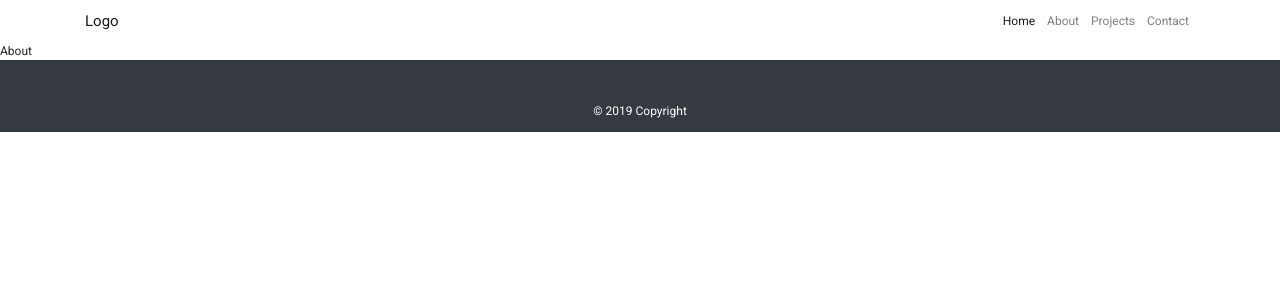
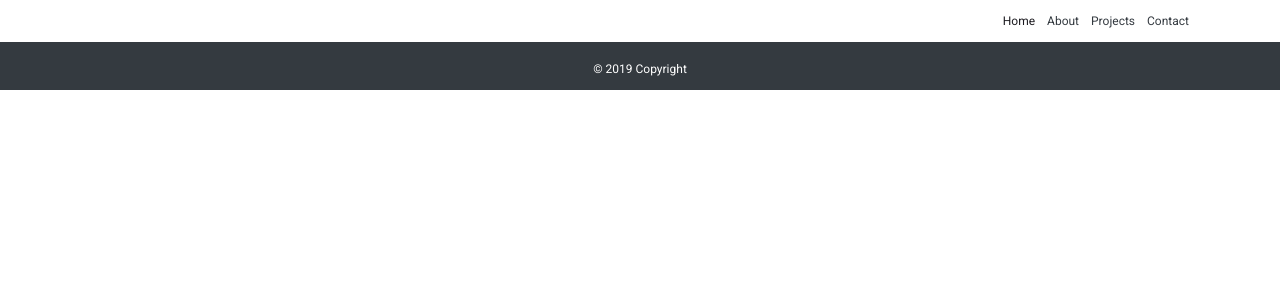
Before and after one commit to simone188535/portfolio, a React (Create React App) app: page /about in a window 1280 px wide. Shown: the top 300 px of the page. Built offline with nearby package versions, Linux system fonts and the light colour scheme.

Commit message:
nav scroll animation created

```diff
--- a/src/App.js
+++ b/src/App.js
@@ -1,6 +1,6 @@
 import React from 'react';
 import { BrowserRouter, Route } from 'react-router-dom';
-import HomepageHeader from './HomepageHeader';
+import Homepage from './Homepage';
 import Projects from './projects/Projects';
 import About from './about/About';
 import Contact from './contact/Contact';
@@ -15,7 +15,7 @@ const App = () => {
             <BrowserRouter>
             <GlobalNav />
                 <div>
-                    <Route path="/" exact component={HomepageHeader} />
+                    <Route path="/" exact component={Homepage} />
                     <Route path="/projects" component={Projects} />
                     <Route path="/about" component={About} />
                     <Route path="/contact" component={Contact} />
--- a/src/GlobalNav.js
+++ b/src/GlobalNav.js
@@ -1,14 +1,47 @@
-import React from 'react';
+import React, { Component, createRef } from 'react';
 import { Link } from 'react-router-dom';
 
-const GlobalNav = () => {
+class GlobalNav extends Component {
+
+    constructor() {
+        super();
+        this.state = {
+            navBackground: 'nav-background-light'
+        }
+    }
+     componentDidMount(){
+        window.addEventListener('scroll', this.toggleBackgroundColor);
+    }
+
+    toggleBackgroundColor = () => {
+
+        let navBackgroundVal = '';
+
+        if(window.scrollY<100){
+            navBackgroundVal = 'nav-background-light';
+        }else{
+            navBackgroundVal = 'nav-background-dark';
+        }
+         this.setState({
+            navBackground: navBackgroundVal
+        });
+    }
+
+    onScroll = () =>{
+        return false;
+        // this.toggleBackgroundColor();
+    }
+
+    render() {
         return (
-        <nav className="navbar navbar-expand-lg navbar-light page-bg-color static-top">
+            <nav className={`navbar navbar-expand-lg navbar-light page-bg-color fixed-top ${this.state.navBackground}`}
+            // onClick={this.toggleBackgroundColor}
+            >
                 <div className="container">
-                <Link className="navbar-brand" to="/">
+                    {/* <Link className="navbar-brand" to="/"> */}
                         {/* <img src="http://placehold.it/150x50?text=Logo" alt=""> */}
-                    <div>Logo</div>
-                </Link>
+                        {/* <div>Logo</div>
+                    </Link> */}
                     <button className="navbar-toggler" type="button" data-toggle="collapse" data-target="#navbarResponsive" aria-controls="navbarResponsive" aria-expanded="false" aria-label="Toggle navigation">
                         <span className="navbar-toggler-icon"></span>
                     </button>
@@ -34,5 +67,6 @@ const GlobalNav = () => {
             </nav>
         );
     }
+}
 
 export default GlobalNav;
--- a/src/HomepageHeader.js
+++ b/src/Homepage.js
@@ -1,17 +1,21 @@
-import React, { Component } from 'react';
+import React, { Component, useRef } from 'react';
 // import stockImage from './assets/m-n-TgAqZAd9InA-unsplash.jpg';
-// import { Tween, Timeline } from 'react-gsap';
+import { Tween, Power3 } from 'react-gsap';
 
-class HomepageHeader extends Component {
+// class Homepage extends Component {
+    const Homepage = () => {
+
+    // simpleRef = createRef();
+    let logoItem = useRef(null);
 
     // componentDidMount(){
 
     // }
-    render() {
+    // render() {
         return (
             <div className="home">
                 <div className="container-fluid">
-                    <div className="row vh-100 jumbo-head">
+                    <div className="row vh-100 jumbo-head section-one">
                         <div className="col-md-6 h-100 primary-background">
                             <div className="text-align-left position-absolute header-text-container">
                                 <div className="header-thin primary-dark-color headline-thin">Hello. My name is ...</div>
@@ -56,7 +60,7 @@ class HomepageHeader extends Component {
                 </div>
             </div>
         );
-    }
+    // }
 }
 
-export default HomepageHeader;
+export default Homepage;
--- a/src/scss/App.scss
+++ b/src/scss/App.scss
@@ -48,6 +48,40 @@ html{
         font-weight: $font-weight-med;
 
     }
+    .nav-background-light{
+        background: $white;
+        transition: background-color 1s ease-out;
+
+        .nav-item.active .nav-link{
+            &:hover{
+                color: $black;
+            }
+            color: $black;
+        }
+        .nav-item .nav-link{
+            &:hover{
+                color:rgba(28,27,32,.5);
+            }
+            color:$soft-black;
+        }
+    }
+    .nav-background-dark{
+        background: $black;
+        transition: background-color 1s ease-out;
+
+        .nav-item.active .nav-link{
+            &:hover{
+                color: $white;
+            }
+            color: $white;
+        }
+        .nav-item .nav-link{
+            &:hover{
+                color:rgba(248,248,248,.8);
+            }
+            color: $off-white;
+        }
+    }
     .white{
         color:$white;
     }
@@ -61,11 +95,11 @@ html{
         // background: $beige;
         background: $pale-peach;
     }
-    nav{
-        .nav-item{
-            color:$black;
-        }
-    }
+    // nav{
+    //     .nav-item{
+    //         color:$black;
+    //     }
+    // }
     footer{
         background: $soft-black;
         color: $white;
```
Lines whose indentation alone changed are shown as unchanged.
